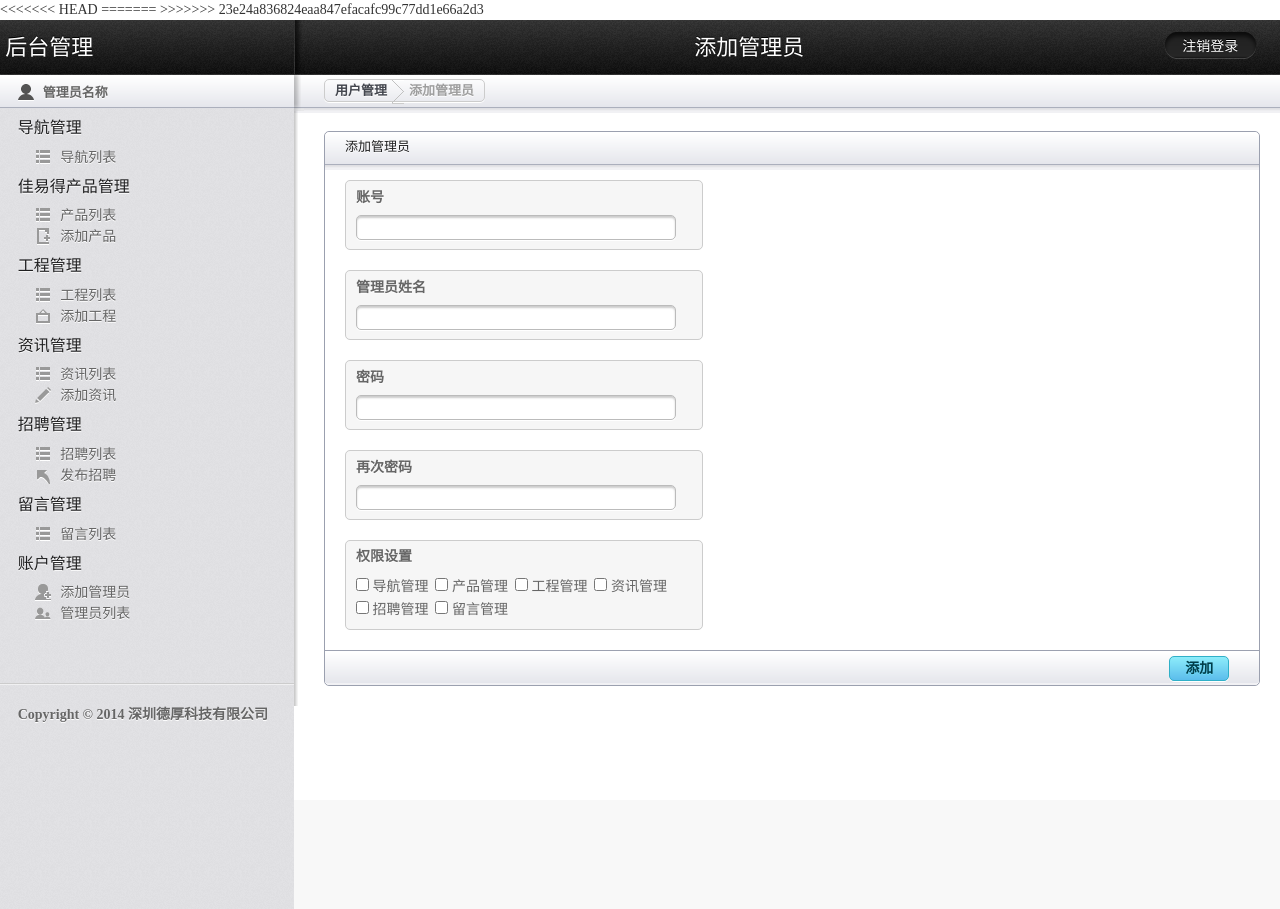
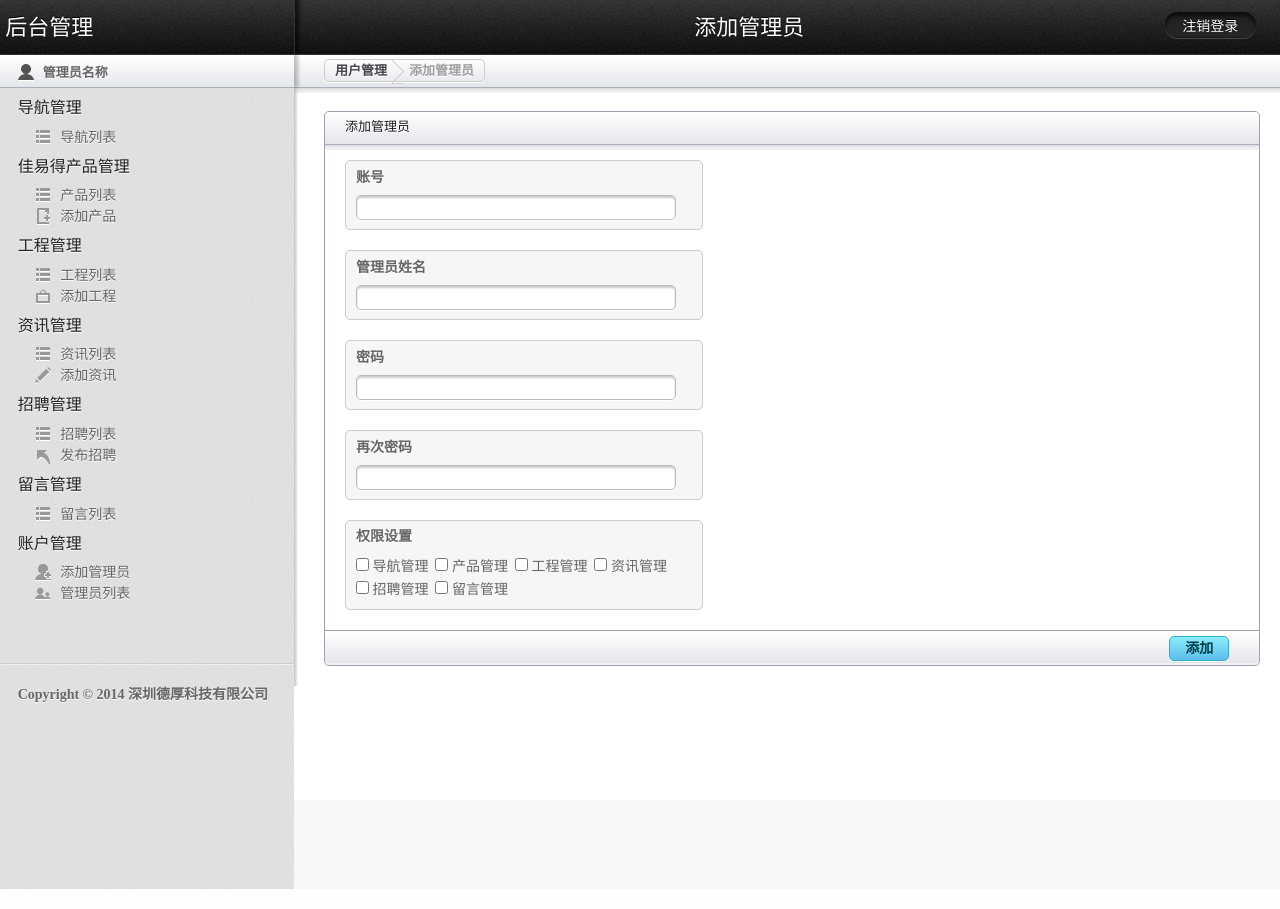
Before and after one commit to dengyh/dehou, a Django app: page /backend/admin_add in a window 1280 px wide. Run offline with Django 3.2, Linux system fonts and the light colour scheme; parts of the project's set-up code (start-up, migrations or seed data) failed here and were passed over; some libraries are stand-ins or nearby versions.

Commit message:
后台首页文件冲突

```diff
--- a/backend/templates/backend_base.html
+++ b/backend/templates/backend_base.html
@@ -6,13 +6,10 @@
     <title>后台管理 | {% block title1 %}{% endblock %}</title>
     <link rel="stylesheet" href="/static/css/layout.css" type="text/css" media="screen" />
     <link href="http://libs.baidu.com/bootstrap/3.0.3/css/bootstrap.min.css" rel="stylesheet">
-<<<<<<< HEAD
      <script src="/static/js/jquery-1.11.0.js"></script>
     <script src="/static/js/backend.js"></script>
-=======
     <script src="http://libs.baidu.com/jquery/2.0.0/jquery.min.js"></script>
     <script src="http://libs.baidu.com/bootstrap/3.0.3/js/bootstrap.min.js"></script>
->>>>>>> 23e24a836824eaa847efacafc99c77dd1e66a2d3
     <script type="text/javascript" src="/static/js/toast.js"></script>
     {% block style %}{% endblock %}
 </head>
```
Also changed, not shown: 7 other files.
